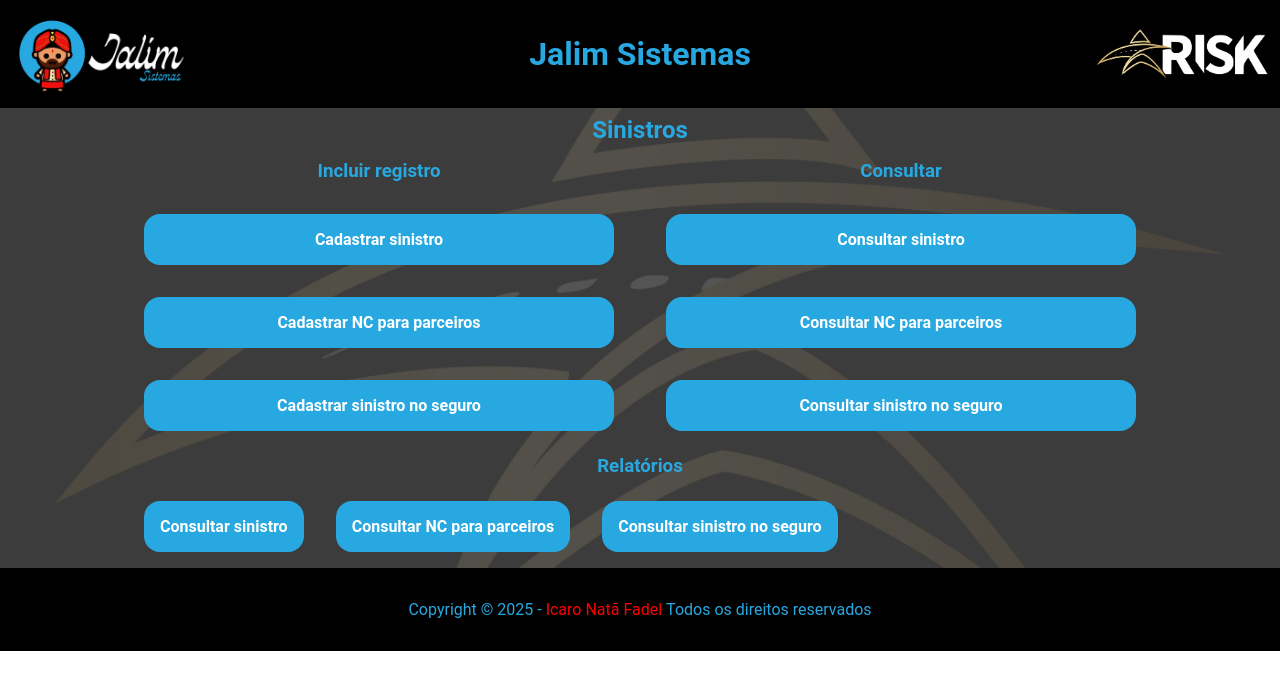
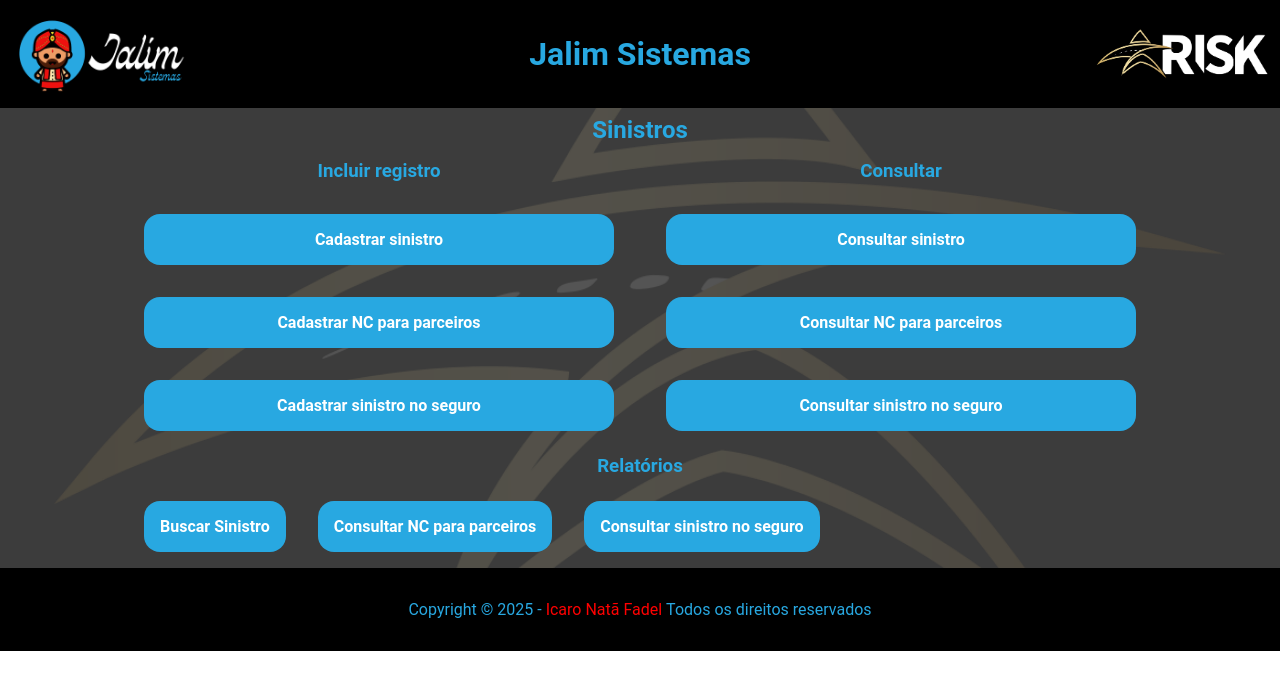
Before and after one commit to icarofadel/Risk_Sinistros, a React (Create React App) app in the folder frontend/: page / in a window 1280 px wide. Shown: the top 690 px of the page. Built offline with nearby package versions, Linux system fonts and the light colour scheme.

Commit message:
Fix: estilizando botão de fechar botão

```diff
--- a/frontend/src/components/BuscarSinistroModal/index.tsx
+++ b/frontend/src/components/BuscarSinistroModal/index.tsx
@@ -44,7 +44,12 @@ const BuscarSinistroModal = ({
           <Botao type="button" title="Buscar sinistro" onClick={handleSearch}>
             Buscar
           </Botao>
-          <Botao onClick={fechar} type="button" title="Fechar busca">
+          <Botao
+            onClick={fechar}
+            type="button"
+            title="Fechar busca"
+            className="botaoFechar"
+          >
             Fechar busca
           </Botao>
         </div>
--- a/frontend/src/components/Button/index.tsx
+++ b/frontend/src/components/Button/index.tsx
@@ -6,19 +6,25 @@ type Props = {
   to?: string
   onClick?: () => void
   children: string
+  className?: string
 }
 
-const Botao = ({ type, title, to, onClick, children }: Props) => {
+const Botao = ({ type, title, to, onClick, children, className }: Props) => {
   if (type === 'button' || type === 'submit') {
     return (
-      <Buttons type={type} title={title} onClick={onClick}>
+      <Buttons
+        type={type}
+        title={title}
+        onClick={onClick}
+        className={className}
+      >
         {children}
       </Buttons>
     )
   }
 
   return (
-    <ButtonLink to={to as string} title={title}>
+    <ButtonLink to={to as string} title={title} className={className}>
       {children}
     </ButtonLink>
   )
--- a/frontend/src/components/Button/styles.ts
+++ b/frontend/src/components/Button/styles.ts
@@ -13,6 +13,10 @@ export const Buttons = styled.button`
   border-radius: 16px;
   cursor: pointer;
   border: none;
+
+  &.botaoFechar {
+    background-color: red;
+  }
 `
 export const ButtonLink = styled(Link)`
   background-color: ${cores.color};
--- a/frontend/src/components/Central/index.tsx
+++ b/frontend/src/components/Central/index.tsx
@@ -1,3 +1,4 @@
+import BuscarSinistroModal from '../BuscarSinistroModal'
 import Botao from '../Button'
 import * as S from './styles'
 
@@ -39,8 +40,12 @@ const Central = () => (
     <h3>Relatórios</h3>
     <S.ContainerRelatorio>
       <div>
-        <Botao type="link" to={`/CadSinistro`} title="Consultar de sinistro">
-          Consultar sinistro
+        <Botao
+          type="button"
+          title="Buscar Sinistro"
+          onClick={() => BuscarSinistroModal}
+        >
+          Buscar Sinistro
         </Botao>
         <Botao type="link" to={`/CadSinistro`} title="Consultar de sinistro">
           Consultar NC para parceiros
--- a/frontend/src/components/FormCadSinistro/index.tsx
+++ b/frontend/src/components/FormCadSinistro/index.tsx
@@ -1,4 +1,5 @@
 import { useEffect, useState } from 'react'
+import { NumericFormat } from 'react-number-format'
 import * as S from './styles'
 import Botao from '../Button'
 import BuscarSinistroModal from '../BuscarSinistroModal'
@@ -20,7 +21,7 @@ const FormSinistro = () => {
     nomeCliente: '',
     segmento: '',
     motivo: '',
-    valorSinistro: '',
+    valorSinistro: null as number | null,
     responsavel1: '',
     responsavel2: '',
     status: '',
@@ -104,7 +105,7 @@ const FormSinistro = () => {
       nomeCliente: '',
       segmento: '',
       motivo: '',
-      valorSinistro: '',
+      valorSinistro: null as number | null,
       responsavel1: '',
       responsavel2: '',
       status: '',
@@ -270,11 +271,23 @@ const FormSinistro = () => {
                 <S.TextLabel htmlFor="ValorSinistro">
                   Valor do sinistro
                 </S.TextLabel>
-                <input
-                  type="number"
+                <NumericFormat
                   name="valorSinistro"
-                  value={formData.valorSinistro || ''}
-                  onChange={handleInputChange}
+                  value={formData.valorSinistro}
+                  thousandSeparator="."
+                  decimalSeparator=","
+                  prefix="R$ "
+                  decimalScale={2}
+                  fixedDecimalScale
+                  allowNegative={false}
+                  onValueChange={(values) => {
+                    const { floatValue } = values
+                    setFormData((prev) => ({
+                      ...prev,
+                      valorSinistro: floatValue ?? null
+                    }))
+                  }}
+                  placeholder="R$ 0,00"
                 />
               </S.Row>
             </div>
```
